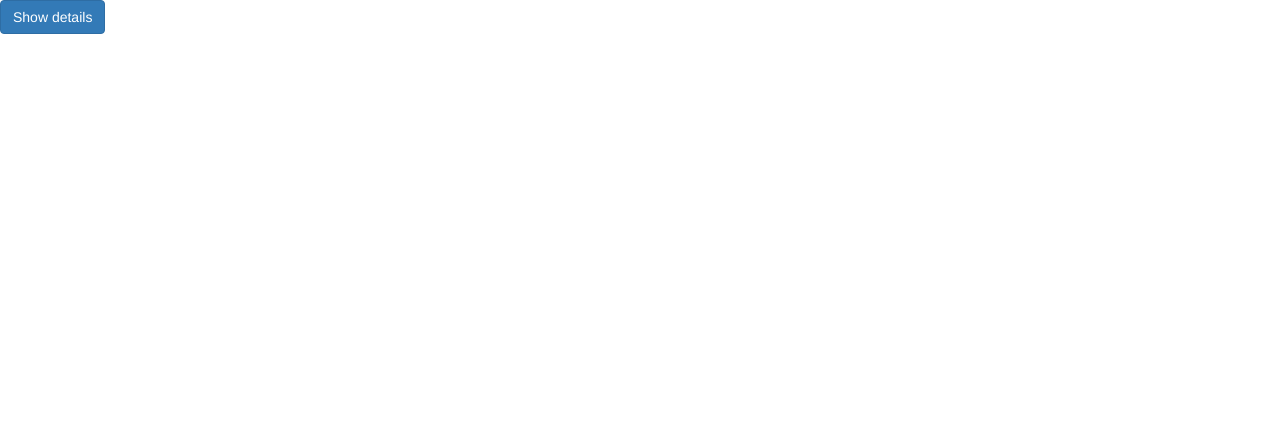
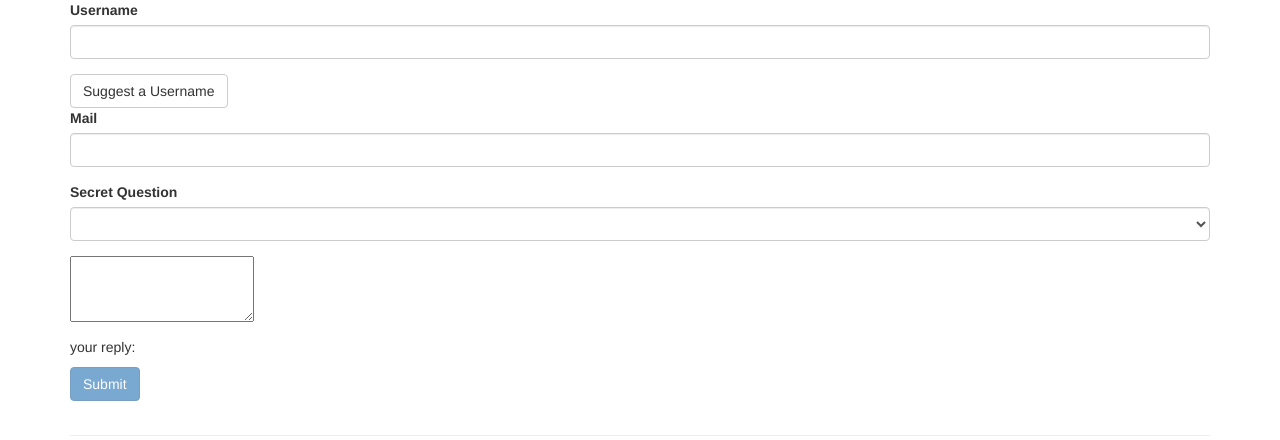
Before and after one commit to Faisal2904/angular-b78des, an Angular app: page / in a window 1280 px wide. Shown: the top 440 px of the page. Built offline with nearby package versions, Linux system fonts and the light colour scheme.

Commit message:
4 files modified, 1 added

```diff
--- a/src/app/app.component.html
+++ b/src/app/app.component.html
@@ -1 +1 @@
-<app-assignment></app-assignment>
+<app-user-details></app-user-details>
--- a/src/app/app.module.ts
+++ b/src/app/app.module.ts
@@ -6,13 +6,16 @@
 import { HelloComponent } from './hello.component';
 import { AssignmentComponent } from './assignment/assignment.component';
 import { AppHighlightDirective } from './app-highlight/app-highlight.directive';
+import { UserDetailsComponent } from './user-details/user-details.component';
+
+
 
 
 
 
 @NgModule({
   imports:      [ BrowserModule, FormsModule ],
-  declarations: [ AppComponent, HelloComponent,AssignmentComponent,AppHighlightDirective ],
+  declarations: [ AppComponent, HelloComponent,AssignmentComponent,AppHighlightDirective,UserDetailsComponent ],
   bootstrap:    [ AppComponent ]
 })
 export class AppModule { }
--- a/src/app/user-details/user-details.component.html
+++ b/src/app/user-details/user-details.component.html
@@ -0,0 +1,49 @@
+
+<div class="container">
+<div class="row">
+<div class="col-sm-12">
+  <form (ngSubmit)="onSubmit(f)" #f="ngForm">
+<div id="user-data" ngModelGroup="userData">
+<div class="form-group">
+  <label for="username">Username</label>
+  <input type="text" id="username" class="form-control" ngModel name="username" required>
+</div>
+
+<button class="btn btn-default" type="button" (click)="suggestaUserName()">Suggest a Username</button>
+
+<div class="form-group" >
+  <label for="email">Mail</label>
+  <input type="email" id="email" class="form-control" ngModel name="email" required email #email="ngModel">
+  <span *ngIf="!email.valid && email.touched">Please enter valid email</span>
+</div>
+
+</div>
+
+<div class="form-group">
+  <label for="secret">Secret Question</label>
+  <select  id="secret" class="form-control"  [ngModel]="defaultQues" name="secret">
+     <option value="pet">Your first pet</option>
+     <option value="teacher">Your first teacher</option>
+  </select>
+</div>
+<div class="form-group">
+  <textarea name="QuestionAnswer"[(ngModel)]="answer" rows="3"></textarea>
+</div>
+<p>your reply:{{answer}}</p>
+
+<div class="radio" *ngFor="let gender of genders">
+  <label> <input type="radio" name="gender" ngModel [value]="gender"  >{{gender}}</label>
+</div>
+
+<button class="btn btn-primary" type="submit" [disabled]="!f.valid">Submit</button>
+
+
+
+  </form>
+</div>
+
+</div>
+<hr>
+
+
+</div>
--- a/src/app/user-details/user-details.component.ts
+++ b/src/app/user-details/user-details.component.ts
@@ -1,9 +1,19 @@
-import {Component} from '@angular/core';
+import {Component,OnInit} from '@angular/core';
 @Component({
   selector: 'app-user-details',
   templateUrl:'./user-details.component.html',
   styleUrls:['./user-details.component.css']
 })
 
-export class UserDetailsComponent{
+export class UserDetailsComponent implements OnInit{
+
+  constructor(){
+
+  }
+  ngOnInit(){
+
+  }
+  onSubmit(form:Forms){
+    console.log(form.value)
+  }
 }
```
Also changed, not shown: src/app/user-details/user-details.component.css (added).
